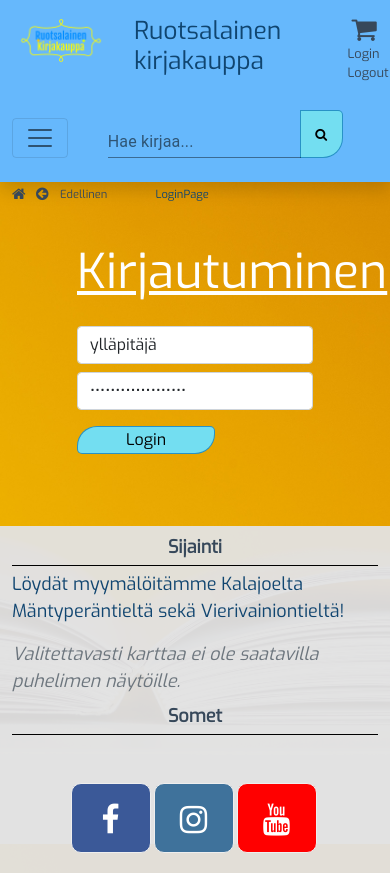
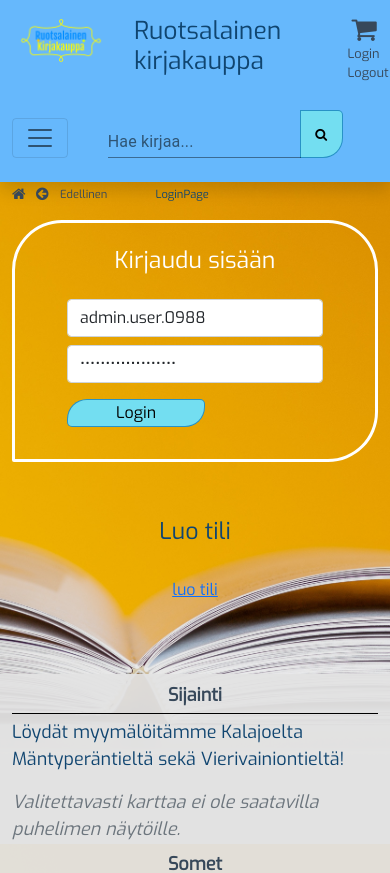
Before and after one commit to n0laja00/kirjakauppa, a React (Create React App) app: page /LoginPage in a window 390 px wide. Shown: the top 873 px of the page. Built offline with nearby package versions, Linux system fonts and the light colour scheme.

Commit message:
login komponentteja

```diff
--- a/src/App.css
+++ b/src/App.css
@@ -53,6 +53,11 @@ p {
   background-color: hsla(0, 0%, 89%, 0.95);
 }
 .customBorder {
+  border: 3px solid white;
+  border-radius: 50px 50px 50px 2px;
+}
+
+.customLoginBorder {
   border: 3px solid white;
   border-radius: 50px 50px 50px 2px;
 }
@@ -121,6 +126,20 @@ p {
 .loginButton:hover {
   background-color: #49d4ec;
   border: 1px solid #b9926cc4;
+}
+
+.text-white {
+  text-decoration: none;
+}
+.text-white:hover {
+  text-decoration: underline;
+}
+h3.text-white:hover {
+  text-decoration: none;
+}
+
+.fa-genderless {
+  padding-right: 2px;
 }
 
 /* kategoriapainikkeet */
--- a/src/App.js
+++ b/src/App.js
@@ -5,6 +5,7 @@ import Content from './Content';
 import Footer from './Footer';
 import Header from './Header';
 import LoginPage from './LoginPage';
+import LoginSuccessful from './LoginSuccessful';
 import Logout from './Logout';
 import ShoppingCart from './ShoppingCart';
 import AllBooks from './AllBooks';
@@ -41,6 +42,10 @@ function App() {
             <LoginPage setUser={setUser}/>
             }
           />
+          <Route path="/LoginSuccessful" render={() =>
+            <LoginSuccessful user={user}/>
+            }
+          />
           <Route path="/logout" render={() =>
             <Logout setUser={setUser} />
             }/>
@@ -51,7 +56,7 @@ function App() {
           />
           {/* <Route path="/Navbar" component={Navbar} setCategory={setCategory} /> */}
           <Route path="/AllBooks" render={() => <AllBooks
-            category={category} />}
+            category={category} user={user}/>}
             exact />
           <Route path="/BookDetails/:id" component={BookDetails} />
           <Route path="/Reviews/:id" component={Reviews} />
--- a/src/LoginPage.js
+++ b/src/LoginPage.js
@@ -1,8 +1,9 @@
 import React, { useState } from 'react'
 import { useHistory } from 'react-router';
+import { Link } from 'react-router-dom';
 
 export default function LoginPage({setUser}) {
-    const [username, setUsername] = useState('ylläpitäjä');
+  const [email, setEmail] = useState('admin.user.0988');
   const [password,setPassword] = useState('saariselanritari123');
   const URL = 'http://localhost/kirjakauppa/login.php/';
 
@@ -12,7 +13,7 @@ export default function LoginPage({setUser}) {
       e.preventDefault();
       const formData = new FormData();
 
-        formData.append('username',username);
+      formData.append('email',email);
       formData.append('password',password);
 
       const config = {
@@ -29,7 +30,7 @@ export default function LoginPage({setUser}) {
 
       if (response.ok) {
         setUser(json);
-          history.push('/');
+        history.push('/LoginSuccessful');
       } else {
         alert("Kirjautuminen epäonnistui. Tarkista käyttäjänimi ja salasana.");
       }
@@ -42,24 +43,45 @@ export default function LoginPage({setUser}) {
   // }
 
   return (
-        <form onSubmit={login}>
-            <div className="row mt-3 py-4 d-flex justify-content-center">
-                <div className="col-8 col-md-6 col-lg-3">
-                <h1 className="pb-3">Kirjautuminen</h1>
-                    <div>
+    <>
+      <div className="row d-flex justify-content-center">
+        <div className="col-md-8 col-lg-6 col-xl-5">
+          <div className="customLoginBorder p-4 my-3">
+            <div className="row d-flex justify-content-center">
+              <form onSubmit={login} className="col-10 col-lg-8">
+
+                <h3 className="text-center text-white">Kirjaudu sisään</h3>
+                <div className="mt-4">
                     <label className="visually-hidden">Käyttäjänimi</label>
-                        <input id="username" className="form-control mt-2" type="text" placeholder="account/email"
-                        value={username} onChange={e => setUsername(e.target.value)}></input>
+                    <input id="email" className="form-control mt-2" type="text" placeholder="account/email"
+                    value={email} onChange={e => setEmail(e.target.value)}></input>
                 </div>
                 <div>
                     <label className="visually-hidden">Salasana</label>
                     <input id="password" className="form-control mt-2" type="password" placeholder="password"
                     value={password} onChange={e => setPassword(e.target.value)}></input>
                 </div>
+                <button className="loginButton mt-3 mb-2 px-5">Login</button>
 
-                    <button className="loginButton mt-3 px-5">Login</button>
+              </form>
             </div>
           </div>
-        </form>
+        </div>
+      </div>
+
+      <div className=" mt-3 py-4 d-flex justify-content-center">
+        <div className="col-8 col-md-6 col-lg-3">
+          <h3 className="pb-3 text-center">Luo tili</h3>
+          <div className="row justify-content-center">
+            {/* <Link className="d-flex col-sm-3 btn align-items-center justify-content-center categoryButton m-2 link">
+              Luo tili
+            </Link> */}
+            <div className="mt-2 text-center">
+              <Link to="/LoginPage">luo tili</Link>
+            </div>
+          </div>
+        </div>
+      </div>
+    </>
   )
 }
--- /dev/null
+++ b/src/LoginSuccessful.js
@@ -0,0 +1,47 @@
+import React,{useState} from 'react';
+import {Link} from 'react-router-dom';
+import { Redirect } from 'react-router';
+
+export default function LoginSuccessful({user}) {
+    const [isAdmin, setIsAdmin] = useState(false);
+
+
+      if (user===null) {
+        return <Redirect to="/LoginPage" />
+    }
+    function userName() {
+        if (user.fname !== undefined)
+        console.log(user.fname)
+        return user.fname;
+    }
+
+    return (
+        <>
+            <div className="row d-flex justify-content-center" >
+                <div className="col-md-6">
+                    <div className="customBorder  p-4 my-3">
+                        <h3 className="text-center text-white">Tervetuloa {userName()}</h3>
+                        <div className="text-center mt-4">
+                            <i class="fa fa-genderless text-white" aria-hidden="true"></i>
+                            <Link className="text-white" to={{pathname: '/AllBooks',
+                                state: {id: "22", name: "Kaikki kirjat"}}}>
+                                Tarkastele kirjoja
+                            </Link>
+                        </div>
+                        <div className="text-center mt-3">
+                        <i class="fa fa-genderless text-white" aria-hidden="true"></i>
+                            <Link to="/EditItemList" className="text-white">Muokkaa tuotteita</Link>
+                        </div>
+                        <div className="text-center mt-3">
+                        <i class="fa fa-genderless text-white" aria-hidden="true"></i>
+                            <Link to="/Logout" className="text-white">Kirjaudu ulos</Link>
+                        </div>
+
+                        <div className="col-12 my-2">
+                        </div>
+                    </div>
+                </div>
+            </div>
+        </>
+    )
+}
--- a/src/Logout.js
+++ b/src/Logout.js
@@ -22,22 +22,24 @@ export default function Logout({setUser}) {
 
 
   return (
-    <div className="row mt-3 py-4 d-flex justify-content-center">
-      <div className="col-4"/>
-      <div className="col-4">
-        <div className="text-center">
-          <h3>You have logged out</h3>
-          <div>
-            <Link to="/">Takaisin etusivulle</Link>
+    <>
+      <div className="row d-flex justify-content-center" >
+          <div className="col-md-8 col-lg-6">
+              <div className="customLoginBorder  p-4 my-3">
+                  <h3 className="text-center text-white">Olet kirjautunut ulos</h3>
+                  <div className="text-center mt-4">
+                    <i class="fa fa-genderless text-white" aria-hidden="true"></i>
+                    <Link class="text-white" to="/">Takaisin etusivulle</Link>
+                  </div>
+                  <div className="text-center mt-3">
+                    <i class="fa fa-genderless text-white" aria-hidden="true"></i>
+                    <Link class="text-white" to="/LoginPage">Kirjaudu sisään</Link>
+                  </div>
+                  <div className="col-12 my-2"></div>
+              </div>
           </div>
-          <div>
-            <Link to="/LoginPage">Sign in</Link>
-          </div>
-        </div>
       </div>
-      <div className="col-4"/>
-    </div>
-
+    </>
 
   )
 }
```
Lines whose indentation alone changed are shown as unchanged.
